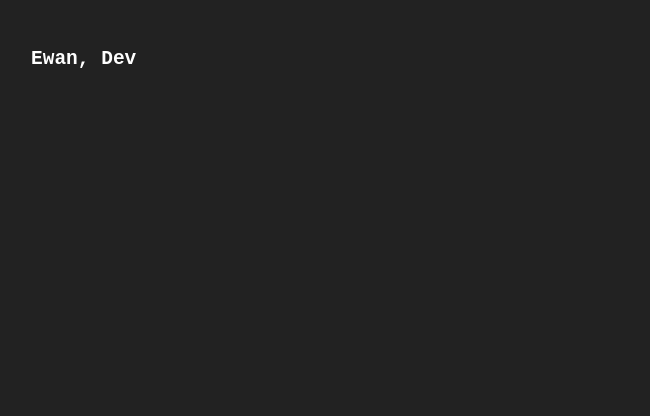
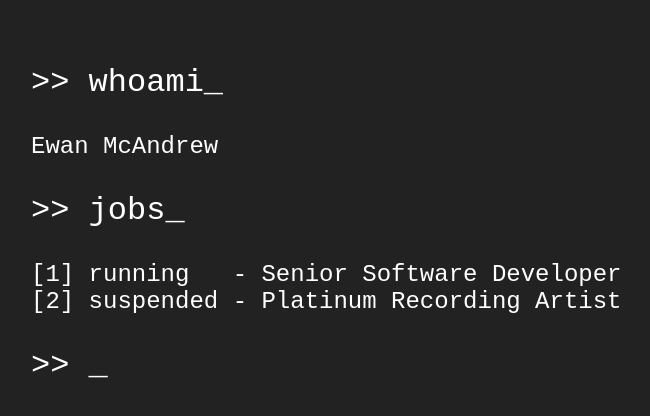
Before and after one commit to EwanMcA/EwanDev, a React app: page / in a window 1280 px wide. Shown: the top 416 px of the page, without its empty margins (33-683 px from the left). Built offline with nearby package versions, Linux system fonts and the light colour scheme.

Commit message:
Set up terminal style homepage

```diff
--- a/src/landing/landing.scss
+++ b/src/landing/landing.scss
@@ -16,7 +16,17 @@ body {
   background-color: #222;
   box-sizing: border-box;
   color: white;
+  display: flex;
+  flex-direction: column;
   height: 100%;
   padding: 2rem 4rem;
   width: 100%;
 }
+
+.response {
+  font-size: 1.5rem;
+}
+
+a {
+  color: #97E;
+}
--- a/src/landing/landing.tsx
+++ b/src/landing/landing.tsx
@@ -1,11 +1,45 @@
-import React from 'react';
+import React, { useState } from 'react';
 
+import TerminalText from '../terminal_text';
 import styles from './landing.scss';
 
-const Landing = (): JSX.Element => (
-  <main className={styles['landing-main']}>
-    <h1>Ewan, Dev</h1>
-  </main>
-);
+const Landing = (): JSX.Element => {
+  const [step, setStep] = useState(0);
+
+  return (
+    <main className={styles['landing-main']}>
+      <TerminalText text="whoami" setFinished={() => setStep(1)}/>
+      {step > 0 && (<span className={styles.response}>Ewan McAndrew</span>)}
+      {step > 0 && (
+        <TerminalText text="jobs" setFinished={() => setStep(2)}/>
+      )}
+      {step > 1 && (
+        <>
+          <span className={styles.response}>[1] running &nbsp;&nbsp;- Senior Software Developer</span>
+          <span className={styles.response}>[2] suspended - Platinum Recording Artist</span>
+        </>
+      )}
+      {step > 1 && (
+        <TerminalText text="history -E | grep software" setFinished={() => setStep(3)}/>
+      )}
+      {step > 2 && (
+        <>
+          <span className={styles.response}>2016-2019 Software Development Engineer - <a href="https://www.csgi.com/">CSG International</a></span>
+          <span className={styles.response}>2019-2022 Software Developer - <a href="https://www.mintel.com">Mintel</a></span>
+        </>
+      )}
+      {step > 2 && (
+        <TerminalText text="cat ~/ewan/about/skills.txt" setFinished={() => setStep(4)}/>
+      )}
+      {step > 3 && (
+        <>
+          <span className={styles.response}>Full Stack Web Development</span>
+          <span className={styles.response}>React</span>
+          <span className={styles.response}>Django</span>
+        </>
+      )}
+    </main>
+  );
+};
 
 export default Landing;
--- /dev/null
+++ b/src/terminal_text/index.ts
@@ -0,0 +1 @@
+export { default } from './terminal_text'
--- /dev/null
+++ b/src/terminal_text/terminal_text.scss
@@ -0,0 +1,4 @@
+.terminal_text {
+  font-size: 2rem;
+  margin: 2rem 0;
+}
--- /dev/null
+++ b/src/terminal_text/terminal_text.tsx
@@ -0,0 +1,66 @@
+import React, { VFC, useEffect, useReducer, useState } from 'react';
+
+import styles from './terminal_text.scss';
+
+type TerminalTextProps = {
+  text: string;
+  setFinished: () => void;
+  delay?: number;
+};
+
+const reducer = (state: {textIdx: number, started: boolean, end: number}, action: { type: string, onFinish?: any }) => {
+  switch(action.type) {
+    case "tick":
+      if (state.textIdx < state.end) {
+        return state.started ? { ...state, textIdx: state.textIdx + 1 } : state;
+      }
+      action.onFinish();
+      return state;
+    case "start":
+      return { ...state, started: true };
+    default:
+      return state;
+  }
+};
+
+const TerminalText: VFC<TerminalTextProps> = ({text, setFinished, delay=2000}) => {
+  const [underscoreHidden, setUnderscoreHidden] = useState(false);
+  const [state, dispatch] = useReducer(
+    reducer, { textIdx: 0, started: false, end: text.length }
+  );
+
+  useEffect(() => {
+    if (!state.started) {
+      setTimeout(() => dispatch({ type: "start" }), delay);
+    }
+
+    const underscoreInterval = setInterval(() => {
+      setUnderscoreHidden(uh => !uh);
+    }, 400);
+
+    const textInterval = setInterval(() => {
+      dispatch({
+        type: "tick",
+        onFinish: () => {
+          clearInterval(underscoreInterval);
+          clearInterval(textInterval);
+          setTimeout(() => setFinished(), 100);
+        }
+      });
+    }, 100);
+
+    return () => {
+      clearInterval(underscoreInterval);
+      clearInterval(textInterval);
+    };
+  }, []);
+
+  return (
+    <div className={styles.terminal_text}>
+      <span>&gt;&gt; {text.substring(0, state.textIdx)}</span>
+      <span style={{visibility: underscoreHidden ? 'hidden' : 'visible'}}>_</span>
+    </div>
+  );
+};
+
+export default TerminalText;
--- a/webpack.config.dev.js
+++ b/webpack.config.dev.js
@@ -57,6 +57,11 @@ module.exports = {
     path: path.resolve(__dirname, 'dist'),
     clean: true,
   },
+  devServer: {
+    client: {
+      overlay: false,
+    },
+  },
   plugins: [
     new HtmlWebpackPlugin({
       title: 'Ewan McAndrew Dev',
```
